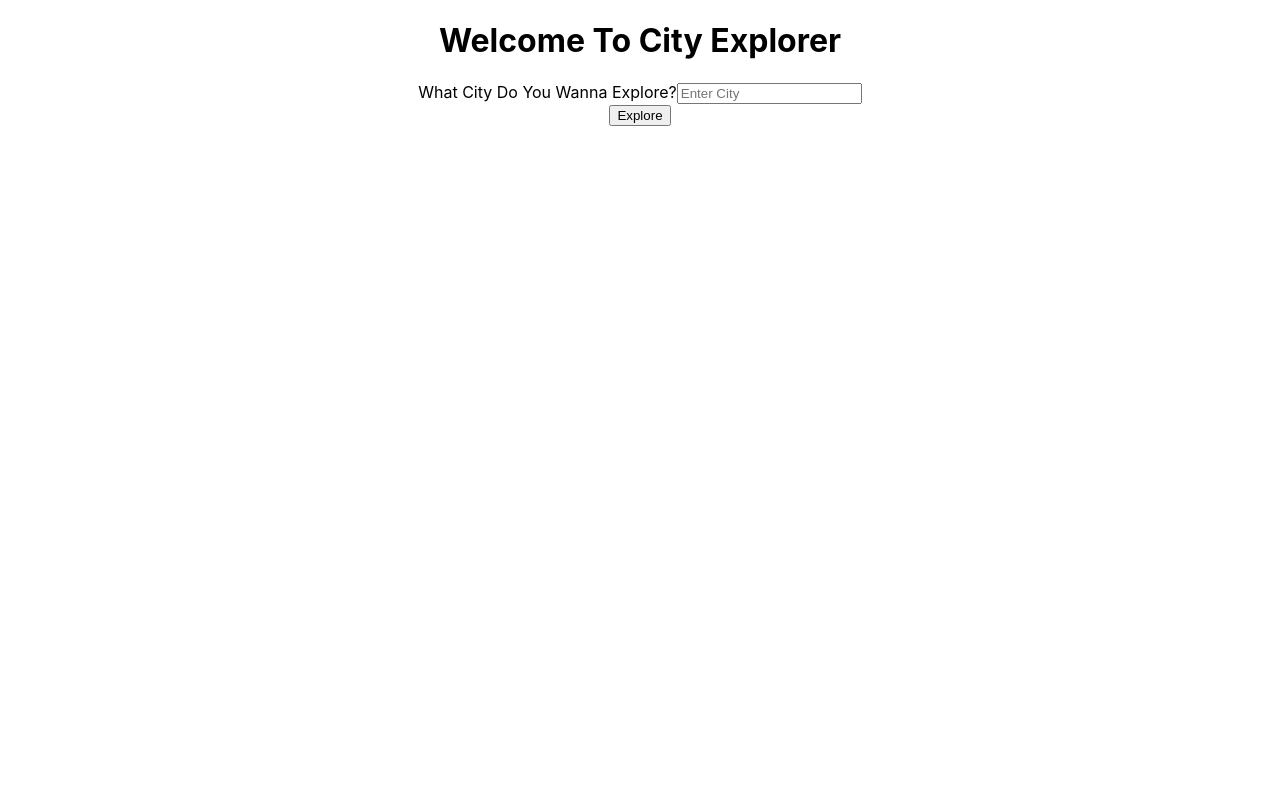
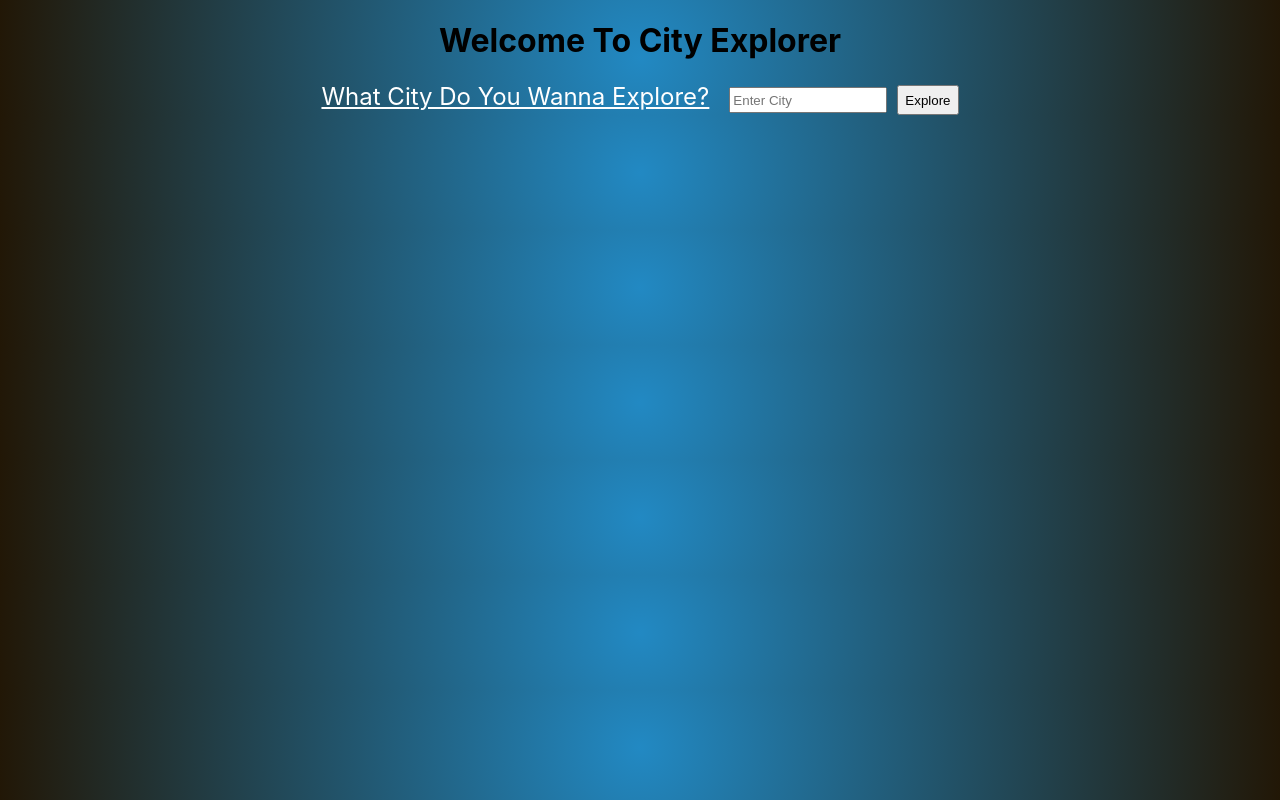
Before and after one commit to cesardeltoroc/city-explorer, a React (Create React App) app: page / in a window 1280 px wide. Built offline with nearby package versions, Linux system fonts and the light colour scheme.

Commit message:
finished lab06

```diff
--- a/src/App.css
+++ b/src/App.css
@@ -1,3 +1,17 @@
 .App {
   text-align: center;
 }
+.Map {
+  border-radius: 10000px;
+  background-color: blue;
+}
+body {
+  background: rgb(34,137,195);
+  background: radial-gradient(circle, rgba(34,137,195,1) 0%, rgba(34,23,6,1) 100%);
+}
+.form.formLabel {
+  margin-bottom: 100px;
+}
+figcaption.figure-caption{
+color: white;
+}
--- a/src/App.js
+++ b/src/App.js
@@ -10,9 +10,10 @@ class App extends React.Component {
     super(props);
     this.state = {
       searchQuery: '',
-      locationName:'',
+      locationName: '',
       locationLat: '',
       locationLon: '',
+      locationMap: '',
     }
   }
 
@@ -22,13 +23,20 @@ class App extends React.Component {
       const url = `https://us1.locationiq.com/v1/search.php?key=${process.env.REACT_APP_LOCATIONIQ_KEY}&q=${this.state.searchQuery}&format=json`
       const locatedCity = await axios.get(url);
       // console.log(locatedCity.data[0]);
-      this.setState({locationName: locatedCity.data[0].display_name})
-      this.setState({locationLat: locatedCity.data[0].lat});
-      this.setState({locationLon: locatedCity.data[0].lon});
+      this.setState({ locationName: locatedCity.data[0].display_name })
+      this.setState({ locationLat: locatedCity.data[0].lat });
+      this.setState({ locationLon: locatedCity.data[0].lon });
+      this.getMap();
       // console.log(this.state.locationLat, this.state.locationLon, this.state.locationName) //Code is storing proper data uncoment this console to see where its being stored in state.
     } catch (error) {
       alert(error.message)
     }
+  }
+  getMap = async () => {
+    const url = `https://maps.locationiq.com/v3/staticmap?key=${process.env.REACT_APP_LOCATIONIQ_KEY}&center=${this.state.locationLat},${this.state.locationLon}&center=${this.state.locationLat},${this.state.locationLon}&zoom=${10}&size=${500}x${500}&format=<format>&maptype=<MapType>&markers=icon:<icon>|${this.state.locationLat},${this.state.locationLon}&markers=icon:<icon>`
+    const cityMap = await axios.get(url);
+    this.setState({ locationMap: cityMap.config.url });
+    // console.log(cityMap.config.url);
   }
 
   render() {
@@ -36,14 +44,16 @@ class App extends React.Component {
     return (
       <div className="App">
         <h1>Welcome To City Explorer</h1>
-        <Form >
-          <Form.Group>
-            <Form.Label>What City Do You Wanna Explore?</Form.Label>
-              <Form.Control placeholder='Enter City' onChange={(event) => this.setState({searchQuery: event.target.value})}></Form.Control>
-          </Form.Group>
-          <Button type='submit' onClick={this.getLocation}>Explore</Button>
-        </Form>
-        <Populated locationName={this.state.locationName} locationLat={this.state.locationLat} locationLon={this.state.locationLon}/>
+        <div className='Form'>
+          <Form >
+            <Form.Group style={{marginTop: '20px'}}>
+            <Form.Label style={{color: 'white', fontSize: '1.5em', textDecoration: 'underline', marginRight: '20px' }}className='formLabel'>What City Do You Wanna Explore?</Form.Label>
+              <Form.Control style={{height: '20px', width : '150px'}}placeholder='Enter City' onChange={(event) => this.setState({ searchQuery: event.target.value })}></Form.Control>
+              <Button style={{height: '30px', width : 'max-content', marginLeft: '10px'}} type='submit' onClick={this.getLocation}>Explore</Button>
+            </Form.Group>
+          </Form>
+        </div>
+        <Populated locationMap={this.state.locationMap} locationName={this.state.locationName} locationLat={this.state.locationLat} locationLon={this.state.locationLon} />
       </div>
     );
   }
--- a/src/Populated.js
+++ b/src/Populated.js
@@ -8,11 +8,11 @@ class Populated extends React.Component {
       <div className="Populated" >
         {this.props.locationName &&
           <Figure>
-            <Figure.Image
-             width={171}
-             height={180}
-              alt="171x180"
-              src="holder.js/171x180"
+            <Figure.Image className='Map'
+             width={500}
+             height={500}
+              alt='Image Of Your Selected City'
+              src={this.props.locationMap}
             />
             <Figure.Caption>{this.props.locationName}</Figure.Caption>
             <Figure.Caption>Lattitude:{this.props.locationLat}</Figure.Caption>
```
